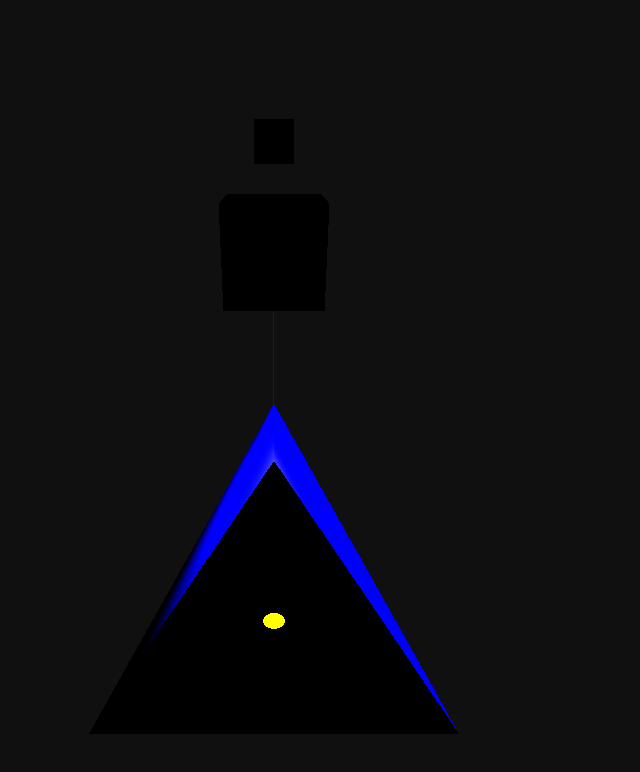
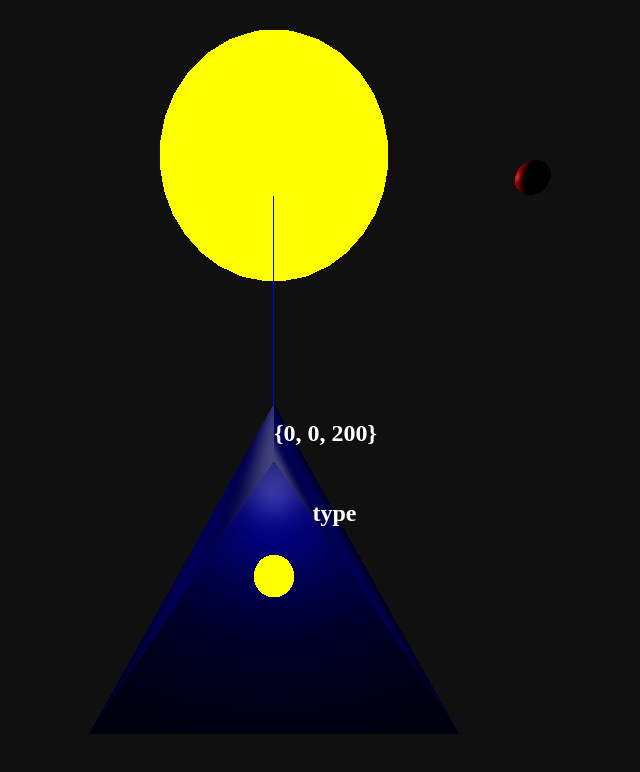
Before and after one commit to anthonychester/spac, a website built with Parcel: page index.html in a window 1280 px wide. Shown: the whole page, without its empty margins (366-1006 px from the left). Built offline with nearby package versions, Linux system fonts and the light colour scheme; animation ran at ten frames a second.

Commit message:
Added Raycasting

```diff
--- a/index.html
+++ b/index.html
@@ -10,10 +10,29 @@
         width: 100%;
         height: 100%;
       }
+
+      #pos {
+        color: white;
+        position: absolute;
+        display: block;
+        z-index: 99;
+        left: 50%;
+        top: 50%;
+      }
+      #pick {
+        color: white;
+        position: absolute;
+        display: block;
+        z-index: 99;
+        left: 53%;
+        top: 60%;
+      }
     </style>
   </head>
   <body>
     <div id="app"></div>
     <script src="src/index.ts"></script>
+    <h2 id="pos">{0, 0, 0}</h2>
+    <h2 id="pick">type</h2>
   </body>
 </html>
--- a/package.json
+++ b/package.json
@@ -9,6 +9,7 @@
   },
   "dependencies": {
     "@types/three": "0.137.0",
+    "dat.gui": "0.7.7",
     "three": "0.137.0",
     "webgl": "0.0.7"
   },
--- /dev/null
+++ b/src/astroid.ts
@@ -0,0 +1,14 @@
+import * as THREE from "three";
+
+export class astroid {
+  model: THREE.Mesh;
+  scene: THREE.Scene;
+  constructor(scene, x, y, z) {
+    const geome = new THREE.SphereGeometry(5, 32, 16);
+    const mater = new THREE.MeshPhongMaterial({ color: 0xff0000 });
+    this.model = new THREE.Mesh(geome, mater);
+    this.model.position.set(x, y, z);
+    scene.add(this.model);
+    this.model.data = { vaule: 5 };
+  }
+}
--- a/src/index.ts
+++ b/src/index.ts
@@ -1,6 +1,8 @@
 import * as THREE from "three";
 //import { OrbitControls } from "three/examples/jsm/controls/OrbitControls";
 import { ship } from "./ship";
+import { astroid } from "./astroid";
+//import { GUI } from "dat.gui";
 
 const scene = new THREE.Scene();
 scene.background = new THREE.Color(0x101010);
@@ -10,29 +12,33 @@ const camera = new THREE.PerspectiveCamera(
   0.1,
   1000
 );
-// To create a cube, we need a BoxGeometry. This is an object that contains all the points (vertices) and fill (faces) of the cube. We'll explore this more in the future.
-const geometry = new THREE.BoxGeometry(10, 10, 10);
 
-// In addition to the geometry, we need a material to color it.
-const material = new THREE.MeshPhongMaterial({ color: 0x00ff00 });
+let astroids: astroid[] = [];
 
-// A mesh is an object that takes a geometry, and applies a material to it, which we then can insert to our scene, and move freely around.
-const cube = new THREE.Mesh(geometry, material);
-scene.add(cube);
-
-const cube2 = new THREE.Mesh(
-  new THREE.BoxGeometry(3, 3, 3),
-  new THREE.MeshPhongMaterial({ color: 0x00ffff })
-);
-scene.add(cube2);
-cube2.position.y = 10;
-cube2.position.z = 10;
-
+const raycaster = new THREE.Raycaster();
+const mouse = new THREE.Vector2();
+let mouseDown = false;
+astroids.push(new astroid(scene, 80, 0, 80));
 //create a blue LineBasicMaterial
 const materialL = new THREE.LineBasicMaterial({
   color: 0x0000ff,
   linewidth: 50,
   linecap: "round"
+});
+
+window.addEventListener("mousedown", () => {
+  mouseDown = true;
+});
+
+window.addEventListener("mouseup", () => {
+  mouseDown = false;
+});
+window.addEventListener("mousemove", (event) => {
+  // calculate mouse position in normalized device coordinates
+  // (-1 to +1) for both components
+
+  mouse.x = (event.clientX / window.innerWidth) * 2 - 1;
+  mouse.y = -(event.clientY / window.innerHeight) * 2 + 1;
 });
 
 const points = [];
@@ -42,33 +48,38 @@ let line = new THREE.Line(geometryL, materialL);
 scene.add(line);
 
 let player = new ship(scene, camera);
-
+player.position.z = 200;
 camera.position.set(0, 25, 20);
 camera.rotation.x = -0.46;
 
-const light = new THREE.PointLight(0xffffff, 5);
+const light = new THREE.PointLight(0xffffff, 1);
 light.decay = 0.5;
 light.distance = 40;
 light.position.set(0, -25, 24);
 
-let pa = { x: 0, y: 30, z: 0 };
+let pa = { x: 0, y: 15, z: 30 };
 console.log(light.position);
-player.add(light, pa);
+player.add(light, pa, ["lights"]);
 const s = new THREE.Mesh(
   new THREE.SphereGeometry(1.3, 32, 16),
   new THREE.MeshBasicMaterial({ color: 0xffff00 })
 );
 s.position.set(0, -25, 24);
-player.add(s, pa);
+player.add(s, pa, ["lights"]);
 
-const geome = new THREE.SphereGeometry(5, 32, 16);
+const geome = new THREE.SphereGeometry(50, 32, 16);
 const mater = new THREE.MeshBasicMaterial({ color: 0xffff00 });
 const sphere = new THREE.Mesh(geome, mater);
-sphere.position.x = 150;
 scene.add(sphere);
-const light2 = new THREE.PointLight(0xffffff, 10);
+const light2 = new THREE.PointLight(0xffffff, 1);
+light2.decay = 0.3;
+light2.distance = 1200;
 light.position.set(0, 0, 0);
 sphere.add(light2);
+
+//-----------------------------------------------------------------
+//-----------------------------------------------------------------
+//-----------------------------------------------------------------
 const renderer = new THREE.WebGLRenderer();
 renderer.setSize(window.innerWidth, window.innerHeight);
 document.body.appendChild(renderer.domElement);
@@ -78,12 +89,25 @@ document.body.appendChild(renderer.domElement);
 //controls.update() must be called after any manual changes to the camera's transform
 //controls.update();
 
+/*
+const gui = new GUI();
+const cubeFolder = gui.addFolder("Cube");
+//cubeFolder.add(cube.rotation, 'x', 0, Math.PI * 2)
+//cubeFolder.add(cube.rotation, 'y', 0, Math.PI * 2)
+//cubeFolder.add(cube.rotation, 'z', 0, Math.PI * 2)
+cubeFolder.open();
+const cameraFolder = gui.addFolder("Camera");
+cameraFolder.add(camera.position, "z", 0, 10);
+cameraFolder.open();
+*/
+
 function animate() {
   //cube.rotation.x += 0.01;
   //cube.rotation.y += 0.01;
   //cone.rotation.x += 0.01;
   player.update(null);
   renderLine();
+  updateRaycast();
   requestAnimationFrame(animate);
   renderer.render(scene, camera);
 }
@@ -109,3 +133,19 @@ function renderLine() {
   );
   scene.add(line);
 }
+
+function updateRaycast() {
+  raycaster.setFromCamera(mouse, camera);
+
+  // calculate objects intersecting the picking ray
+  const intersects = raycaster.intersectObjects(scene.children);
+
+  for (let i = 0; i < intersects.length; i++) {
+    //console.log(intersects[ i ].object);
+    //document.getElementById("info").innerHTML = (intersects[ i ].object.position.x + " " + intersects[ i ].object.position.y + " " + intersects[ i ].object.position.z);
+    if (mouseDown) {
+      //console.log(intersects[i].object);
+      document.getElementById("pick").innerHTML = intersects[i].object.type;
+    }
+  }
+}
--- a/src/ship.ts
+++ b/src/ship.ts
@@ -14,6 +14,7 @@ interface xyPair {
 interface upPair {
   ent: any;
   pos: xyzPair;
+  tags: any;
 }
 
 export class ship {
@@ -75,6 +76,9 @@ export class ship {
       case 40:
         this.force.y += this.applyForce;
         break;
+      case 76:
+        this.toggleLights();
+        break;
     }
   }
 
@@ -86,9 +90,19 @@ export class ship {
     this.pointer.y = -(event.clientY / window.innerHeight) * 2 + 1;
   }
 
-  add(ent, pos) {
+  add(ent, pos, tags?) {
     this.scene.add(ent);
-    this.updateList.push({ ent: ent, pos: pos });
+    this.updateList.push({ ent: ent, pos: pos, tags: tags });
+  }
+
+  toggleLights() {
+    for (let i = 0; i < this.updateList.length; i++) {
+      if (this.updateList[i].tags.indexOf("lights") >= 0) {
+        //toogle lights
+        let ent = this.updateList[i].ent;
+        ent.visible = ent.visible ? false : true;
+      }
+    }
   }
 
   update(d) {
@@ -98,16 +112,18 @@ export class ship {
     this.position.y += this.force.y;
     this.position.z += this.force.z;
 
+    document.getElementById("pos").innerHTML = "{" + Math.round(pos.x) + ", " + Math.round(pos.x) + ", " + Math.round(pos.z) + "}";
+
     this.camera.position.x = pos.x;
     this.camera.position.y = pos.y + 40;
     this.camera.position.z = pos.z + 55;
 
-    /*for (let i = 0; i < this.updateList.length; i++) {
+    for (let i = 0; i < this.updateList.length; i++) {
       let ent = this.updateList[i].ent;
       let upd: xyzPair = this.updateList[i].pos;
       ent.position.x = pos.x + upd.x;
       ent.position.y = pos.y + upd.y;
       ent.position.z = pos.z + upd.z;
-    }*/
+    }
   }
 }
```
